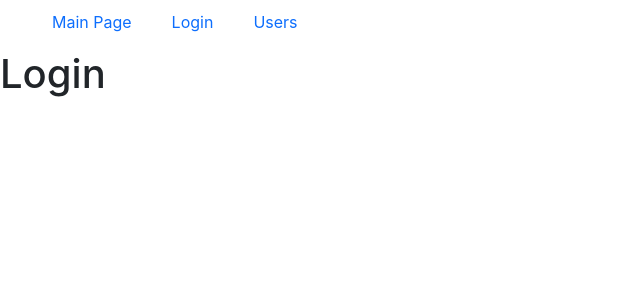
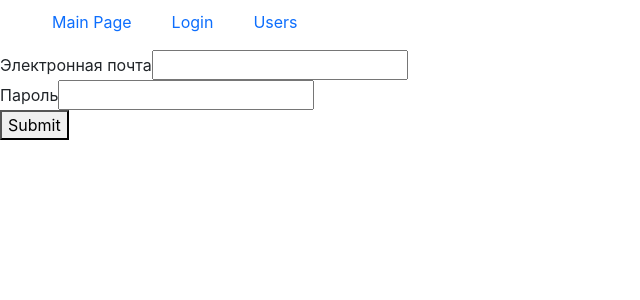
Before and after one commit to Zaytsevie/fast-company-1, a React (Create React App) app: page /logon in a window 1280 px wide. Shown: the top 300 px of the page, without its empty margins (0-640 px from the left). Built offline with nearby package versions, Linux system fonts and the light colour scheme.

Commit message:
task-routing-hot-fix

```diff
--- a/src/App.js
+++ b/src/App.js
@@ -1,11 +1,11 @@
 import React from "react";
 import { Route, Switch, Redirect } from "react-router-dom";
-import Login from "./components/login";
-import MainPage from "./components/mainpage";
+import Login from "./layouts/login";
+import MainPage from "./layouts/mainpage";
 import NavBar from "./components/navBar";
 import NotFound from "./components/not-found";
 import UserInfo from "./components/userInfo";
-import Users from "./components/users";
+import Users from "./layouts/users";
 
 function App() {
     return (
--- a/src/components/login.jsx
+++ /dev/null
@@ -1,7 +0,0 @@
-import React from "react";
-
-const Login = () => {
-    return (<h1>Login</h1>);
-};
-
-export default Login;
--- /dev/null
+++ b/src/components/textField.jsx
@@ -0,0 +1,30 @@
+import React from "react";
+import PropTypes from "prop-types";
+
+const TextField = ({ label, type, name, value, onChange }) => {
+    return (
+        <div>
+            <label htmlFor={name}>{label}</label>
+            <input
+                type={type}
+                id={name}
+                name={name}
+                value={value}
+                onChange={onChange}
+            />
+        </div>
+    );
+};
+TextField.defultProps = {
+    type: "text"
+};
+
+TextField.propTypes = {
+    label: PropTypes.string,
+    type: PropTypes.string,
+    name: PropTypes.string,
+    value: PropTypes.string,
+    onChange: PropTypes.func
+};
+
+export default TextField;
--- a/src/components/userInfo.jsx
+++ b/src/components/userInfo.jsx
@@ -1,4 +1,4 @@
-import React, { useState } from "react";
+import React, { useState, useEffect } from "react";
 import api from "../api";
 import PropTypes from "prop-types";
 import { useHistory } from "react-router-dom";
@@ -13,10 +13,9 @@
         history.push("/users");
     };
 
-    const getUsersById = (id) => {
+    useEffect(() => {
         api.users.getById(id).then((data) => setUser(data));
-    };
-    getUsersById(id);
+    });
 
     return (
         <>
@@ -27,7 +26,7 @@
                     <h3>Качества:{<QualitiesList qualities={user.qualities} />}</h3>
                     <h3>Встретился, раз: {user.completedMeetings}</h3>
                     <h3>Рейтинг: {user.rate}</h3>
-                    <button onClick={() => handleReturnAllUsers()}>Все пользователи</button>
+                    <button onClick={handleReturnAllUsers}>Все пользователи</button>
                 </div>
                 : <div>
                     <span>loading...</span>
--- /dev/null
+++ b/src/layouts/login.jsx
@@ -0,0 +1,57 @@
+import React, { useState, useEffect } from "react";
+
+import TextField from "../components/textField";
+
+const Login = () => {
+    const [data, setData] = useState({ email: "", password: "" });
+    const [, setErrors] = useState();
+
+    const handleChange = ({ target }) => {
+        setData((prevState) => ({
+            ...prevState,
+            [target.name]: target.value
+        }));
+    };
+
+    useEffect(() => {
+        validate();
+    }, [data]);
+
+    const validate = () => {
+        const errors = {};
+        for (const fieldName in data) {
+            if (data[fieldName].trim() === "") {
+                errors[fieldName] = `${fieldName} обязательно для заполнения`;
+            }
+        }
+        setErrors(errors);
+        return Object.keys(errors).length === 0;
+    };
+
+    const handleSubmit = (e) => {
+        e.preventDefault();
+        const isValid = validate();
+        if (!isValid) return;
+        console.log(data);
+    };
+    return (
+        <form onSubmit={handleSubmit}>
+            <TextField
+                label="Электронная почта"
+                name="email"
+                value={data.email}
+                onChange={handleChange}
+            />
+            <TextField
+                label="Пароль"
+                type="password"
+                name="password"
+                value={data.password}
+                onChange={handleChange}
+            />
+            <button type="submit">Submit</button>
+        </form>
+    );
+};
+
+export default Login;
--- /dev/null
+++ b/src/layouts/users.jsx
@@ -0,0 +1,12 @@
+import React from "react";
+import { useParams } from "react-router-dom";
+import UserInfo from "../components/userInfo";
+import UsersList from "../components/usersList";
+
+const Users = () => {
+    const params = useParams();
+    const { userId } = params;
+    return <>{userId ? <UserInfo userId={userId} /> : <UsersList/>}</>;
+};
+
+export default Users;
```
Also changed, not shown: src/components/usersList.jsx (renamed from src/components/users.jsx, +4 -4 lines), src/layouts/mainpage.jsx (renamed from src/components/mainpage.jsx).
